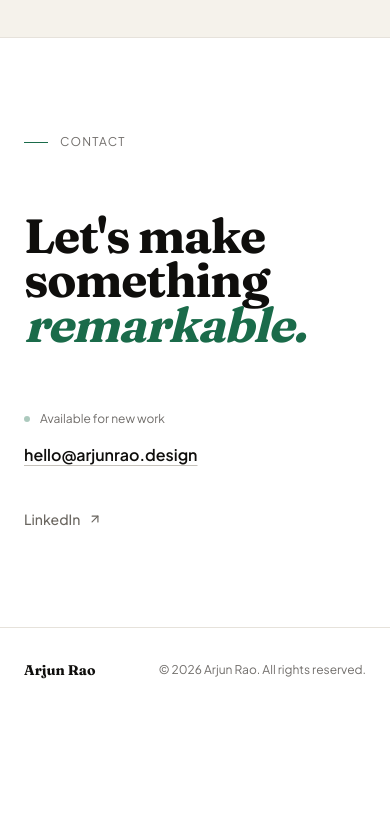
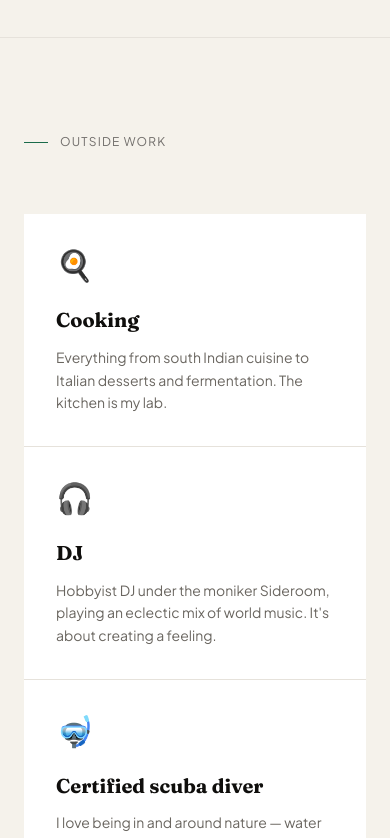
Before and after one commit to arjunrao2709/portfolio, a Next.js app: page / in a window 390 px wide. Shown: the part 5580-6418 px from the top of the page. Before the commit the page ends 6292 px from the top, so only its background shows below. Built offline with nearby package versions, Linux system fonts and the light colour scheme.

Commit message:
Add Hobbies section with cooking, DJ, and scuba diving
https://claude.ai/code/session_015WyA7JuDoRX9QraXdzRAWS

```diff
--- a/src/app/page.tsx
+++ b/src/app/page.tsx
@@ -7,6 +7,7 @@ import Philosophy from '@/components/sections/Philosophy'
 import Leadership from '@/components/sections/Leadership'
 import Experience from '@/components/sections/Experience'
 import Publications from '@/components/sections/Publications'
+import Hobbies from '@/components/sections/Hobbies'
 import Contact from '@/components/sections/Contact'
 
 export default function Home() {
@@ -21,6 +22,7 @@ export default function Home() {
         <Leadership />
         <Experience />
         <Publications />
+        <Hobbies />
         <Contact />
       </main>
       <Footer />
--- a/src/components/layout/Navbar.tsx
+++ b/src/components/layout/Navbar.tsx
@@ -10,6 +10,7 @@ const navLinks = [
   { label: 'Leadership', href: '#leadership' },
   { label: 'Experience', href: '#experience' },
   { label: 'Research', href: '#publications' },
+  { label: 'Hobbies', href: '#hobbies' },
   { label: 'Contact', href: '#contact' },
 ]
 
--- /dev/null
+++ b/src/components/sections/Hobbies.tsx
@@ -0,0 +1,56 @@
+'use client'
+
+import FadeUp from '@/components/motion/FadeUp'
+
+const hobbies = [
+  {
+    emoji: '🍳',
+    title: 'Cooking',
+    body: 'Everything from south Indian cuisine to Italian desserts and fermentation. The kitchen is my lab.',
+  },
+  {
+    emoji: '🎧',
+    title: 'DJ',
+    body: 'Hobbyist DJ under the moniker Sideroom, playing an eclectic mix of world music. It\'s about creating a feeling.',
+  },
+  {
+    emoji: '🤿',
+    title: 'Certified scuba diver',
+    body: 'I love being in and around nature — water especially. I\'m the one who will jump into freezing cold water. Why not?',
+  },
+]
+
+export default function Hobbies() {
+  return (
+    <section id="hobbies" className="bg-warm border-t border-border py-24 px-6 md:px-16 lg:px-24">
+      <div className="max-w-5xl mx-auto">
+
+        <FadeUp>
+          <div className="flex items-center gap-3 mb-16">
+            <span className="w-6 h-px bg-accent" />
+            <h2 className="text-xs text-ink-3 tracking-widest uppercase">Outside Work</h2>
+          </div>
+        </FadeUp>
+
+        <div className="grid grid-cols-1 md:grid-cols-3 gap-px bg-border">
+          {hobbies.map((hobby, i) => (
+            <FadeUp key={hobby.title} delay={i * 0.08}>
+              <div className="bg-canvas p-8 md:p-10 h-full">
+                <span className="text-3xl mb-6 block" role="img" aria-label={hobby.title}>
+                  {hobby.emoji}
+                </span>
+                <h3 className="font-serif text-xl font-bold text-ink mb-3 leading-snug">
+                  {hobby.title}
+                </h3>
+                <p className="text-sm text-ink-2 leading-relaxed">
+                  {hobby.body}
+                </p>
+              </div>
+            </FadeUp>
+          ))}
+        </div>
+
+      </div>
+    </section>
+  )
+}
```
